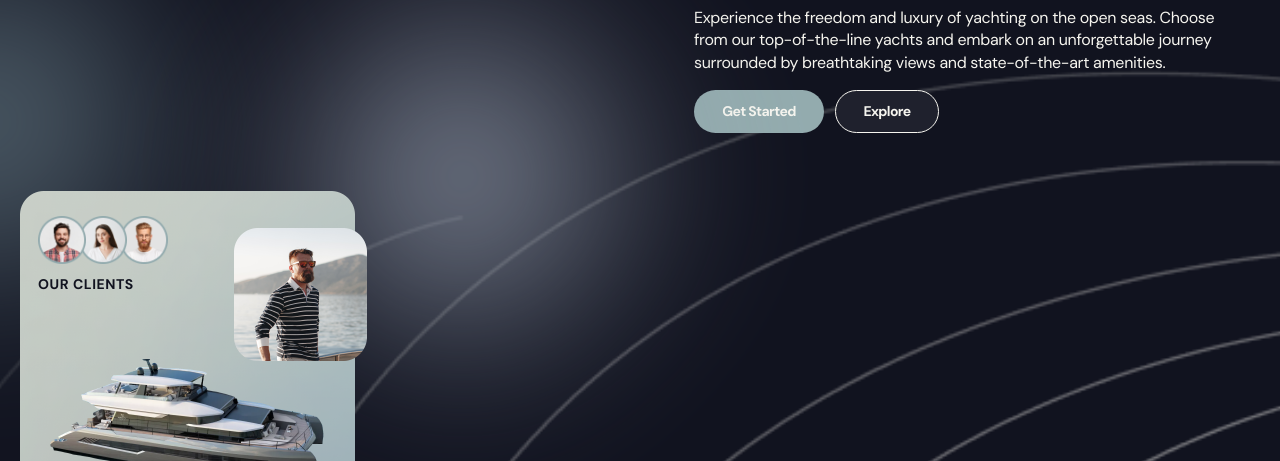
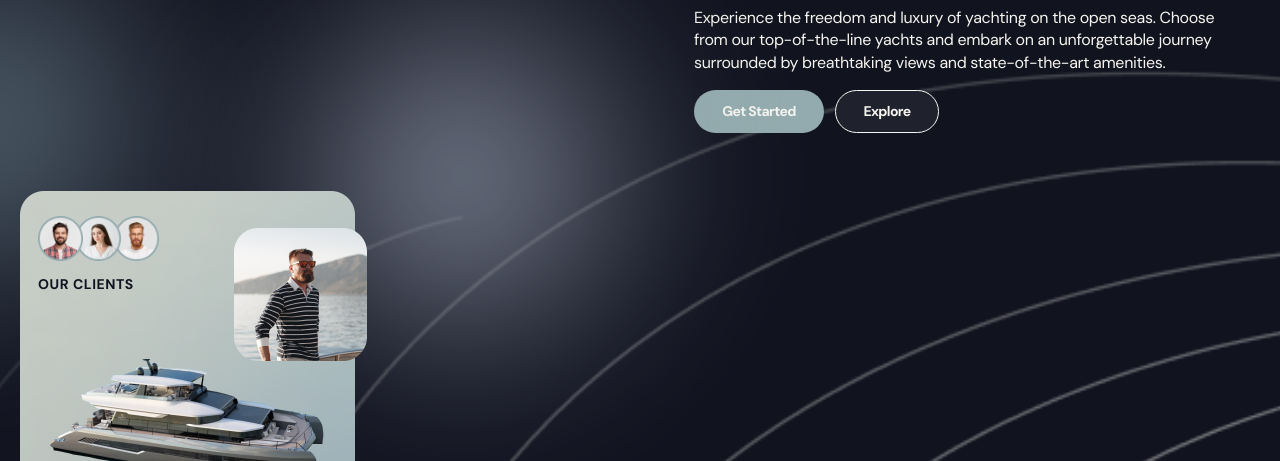
Before and after one commit to NataFilina/Smart-Foxes-YachtAdventures, a website built with Vite: page src/index.html in a window 1280 px wide. Shown: the part 339-800 px from the top of the page. Built offline with nearby package versions, Linux system fonts and the light colour scheme.

Commit message:
upd hero

```diff
--- a/src/css/hero.css
+++ b/src/css/hero.css
@@ -1,3 +1,4 @@
+
 .hero-container {
     display: flex;
     min-width: 335px;
@@ -227,6 +228,8 @@
   z-index: 1;
 }
 .hero-clients-block {
+  width: 135px;
+  height: 76px;
   display: flex;
   align-content: stretch;
   flex-wrap: nowrap;
```
Also changed, not shown: src/partials/hero.html (+1 -1 lines).
